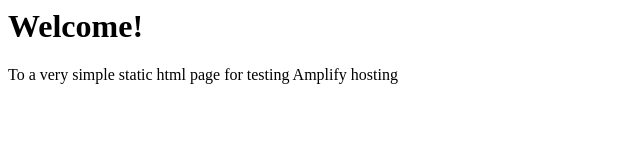
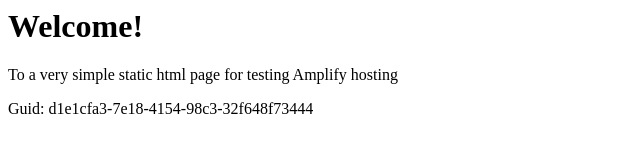
Before and after one commit to aws-aemilia-pdx/Github-PR-Commit-Integration-Test-DoNotTouch-GitHubAutoBuildPrPreviewCanaryTest-v1-test-us-west-2, a website: page src/index.html in a window 1280 px wide. Shown: the whole page, without its empty margins (0-640 px from the left). Drawn offline with Linux system fonts and the light colour scheme.

Commit message:
commit from integ tests

```diff
--- a/src/index.html
+++ b/src/index.html
@@ -1,3 +1,5 @@
+
+
 <html lang="en">
 
 <head>
@@ -10,6 +12,6 @@
 <body>
     <h1>Welcome!</h1>
     <p>To a very simple static html page for testing Amplify hosting</p>
-</body>
+    <p>Guid: d1e1cfa3-7e18-4154-98c3-32f648f73444</p></body>
 
 </html>
```
